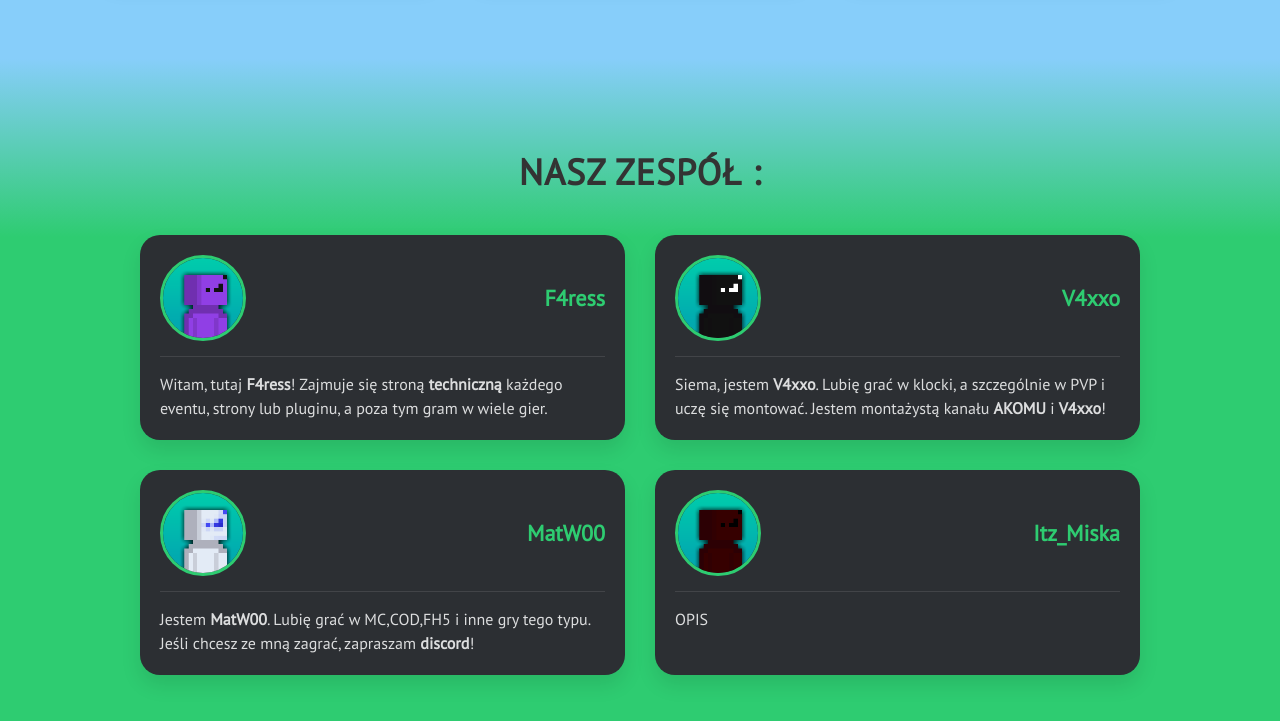
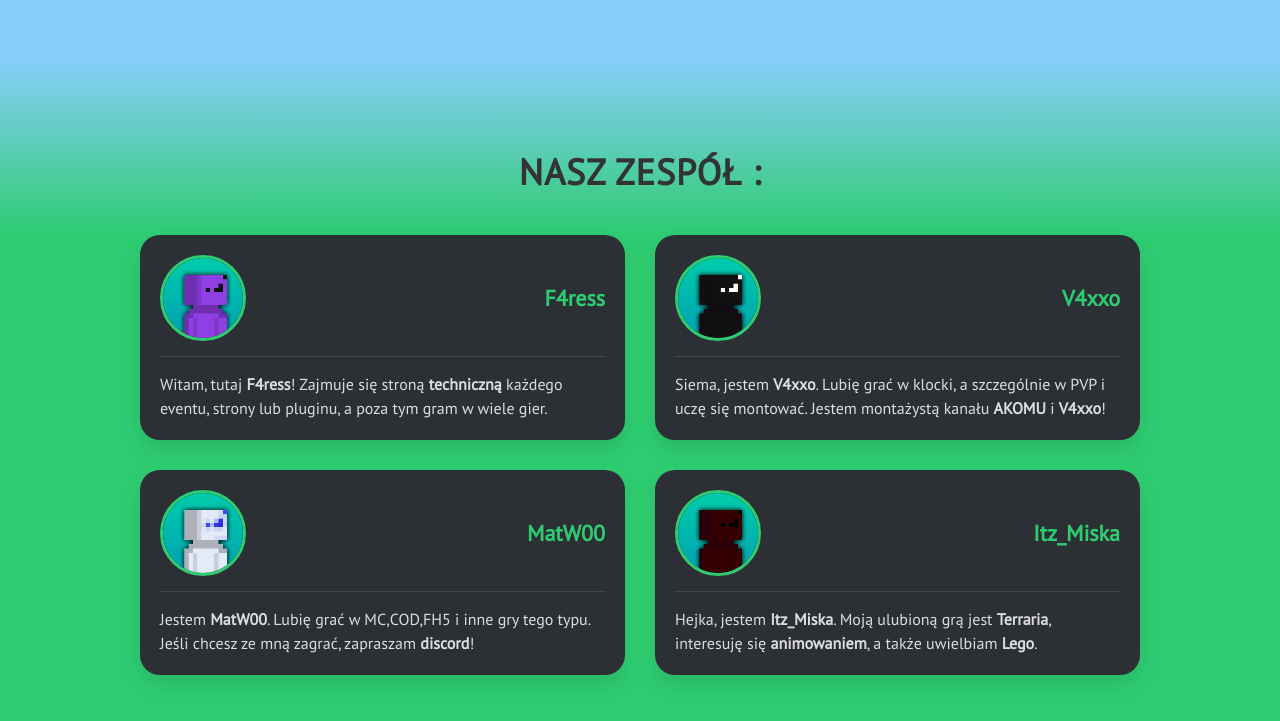
Before and after one commit to F4ress01/F4ress-site, a plain HTML site: page index.html in a window 1280 px wide. Shown: the part 1391-2112 px from the top of the page. Drawn offline with Linux system fonts and the light colour scheme.

Commit message:
Update index.html

```diff
--- a/index.html
+++ b/index.html
@@ -95,7 +95,7 @@
                         <img src="images/Profile/Profil_Itz_Miska.png" class="profile-pic" alt="Avatar">
                         <h3>Itz_Miska</h3>
                     </div>
-                    <p class="profile-desc">OPIS</p>
+                    <p class="profile-desc">Hejka, jestem <b>Itz_Miska</b>. Moją ulubioną grą jest <b>Terraria</b>, interesuję się <b>animowaniem</b>, a także uwielbiam <b>Lego</b>.</p>
                 </div>
             </div>
         </section>
```
